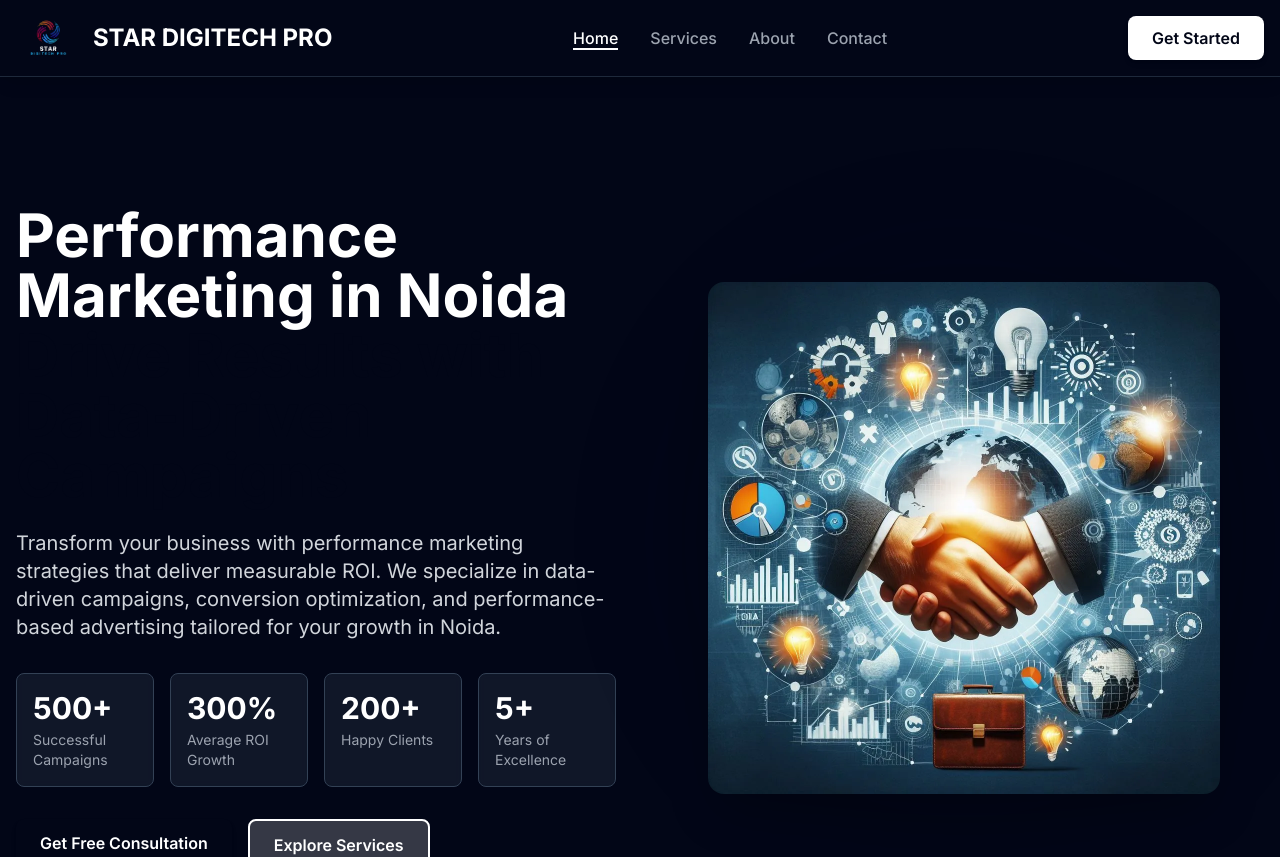
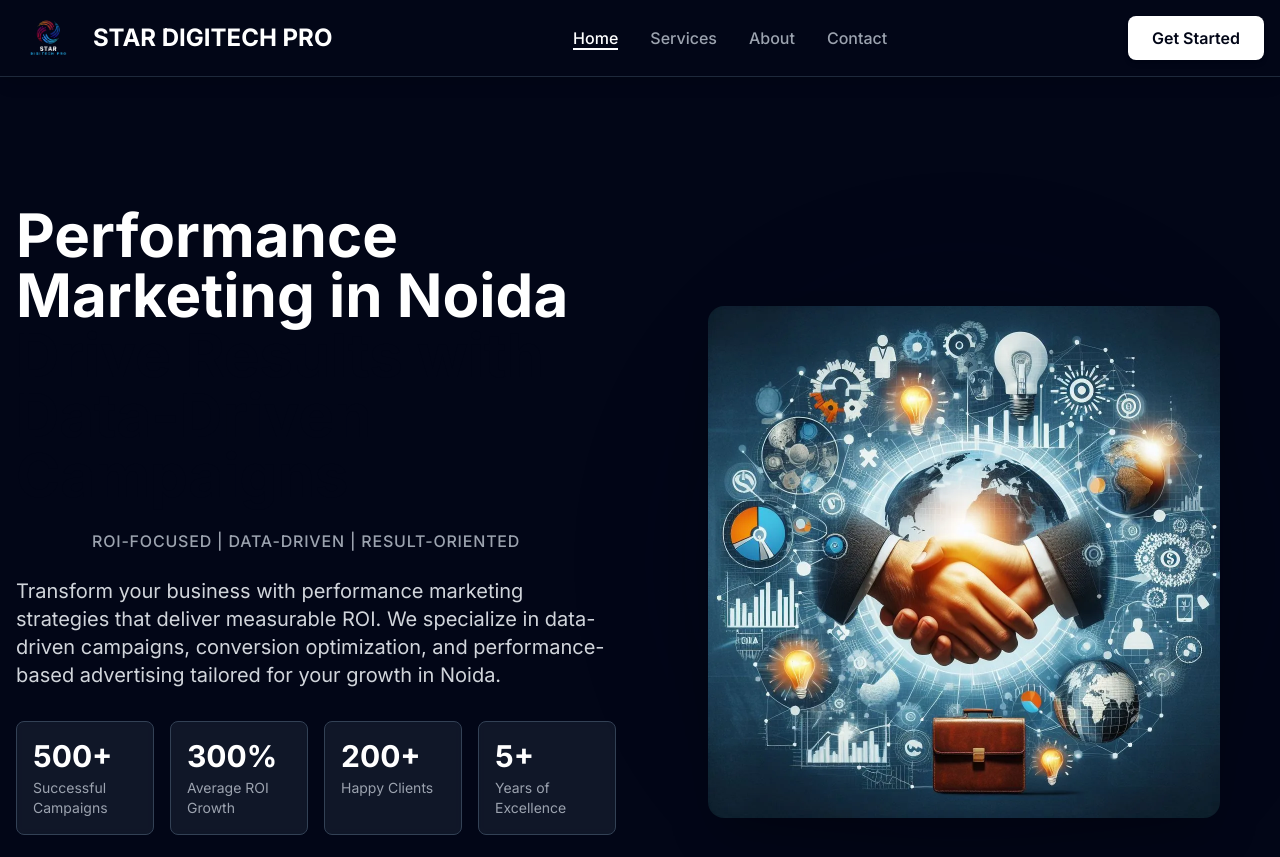
Before and after one commit to anshmydigitalcrown-ui/stardigitechpro, a Next.js app: page / in a window 1280 px wide. Shown: the top 857 px of the page. Built offline with nearby package versions, Linux system fonts and the light colour scheme.

Commit message:
Add stylish tagline section after Performance Marketing heading

```diff
--- a/app/page.tsx
+++ b/app/page.tsx
@@ -14,6 +14,13 @@ export default function Home() {
                 <br />
                 <span className="text-primary">Drive Results with Data-Driven Campaigns</span>
               </h1>
+              <div className="flex items-center justify-center md:justify-start gap-3 mb-6">
+                <div className="h-1 w-16 bg-gradient-to-r from-primary to-transparent rounded-full"></div>
+                <p className="text-sm md:text-base text-gray-400 font-medium uppercase tracking-wider">
+                  ROI-Focused | Data-Driven | Result-Oriented
+                </p>
+                <div className="h-1 w-16 bg-gradient-to-l from-primary to-transparent rounded-full"></div>
+              </div>
               <p className="text-lg md:text-xl text-gray-300 mb-8 max-w-2xl">
                 Transform your business with performance marketing strategies that deliver measurable ROI. We specialize in data-driven campaigns, conversion optimization, and performance-based advertising tailored for your growth in Noida.
               </p>
```
